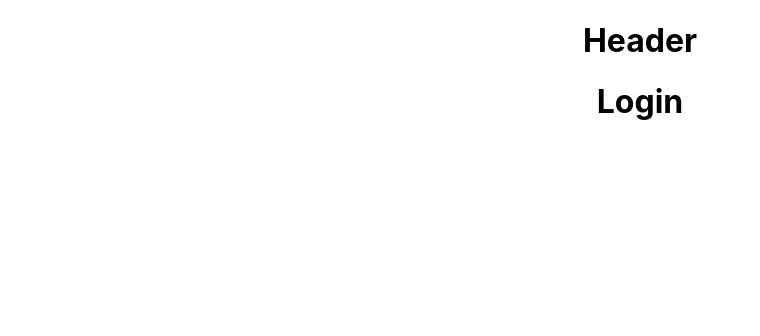
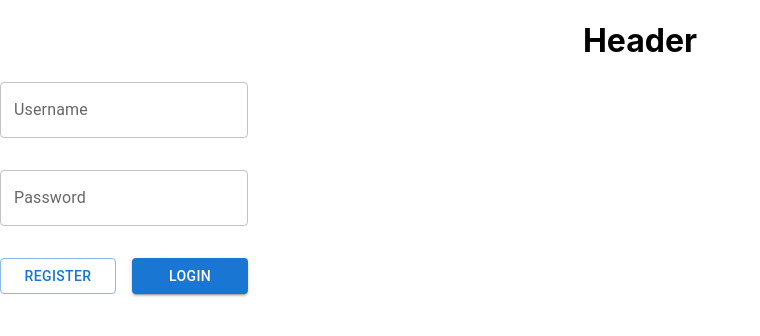
Before and after one commit to AvishayDev/Instagram, a React (Create React App) app in the folder frontend/: page /login in a window 1280 px wide. Shown: the top 336 px of the page, without its empty margins (0-760 px from the left). Built offline with nearby package versions, Linux system fonts and the light colour scheme.

Commit message:
add username text field add password text field add register and login buttons

```diff
--- a/frontend/src/pages/Login.tsx
+++ b/frontend/src/pages/Login.tsx
@@ -1,5 +1,22 @@
+import { Stack, TextField, Button, Box } from "@mui/material";
+
 function Login() {
-    return ( <h1>Login</h1> );
+    return (
+        <>
+            <Stack spacing={4} position="absolute">
+                <TextField
+                    label='Username'
+                    />
+                <TextField
+                    label='Password'
+                    />
+                <Stack spacing={2} direction='row'>
+                    <Button variant="outlined" fullWidth>Register</Button>
+                    <Button variant="contained" fullWidth>Login</Button>
+                </Stack>
+            </Stack>
+        </>
+    );
 }
 
 export default Login;
```
